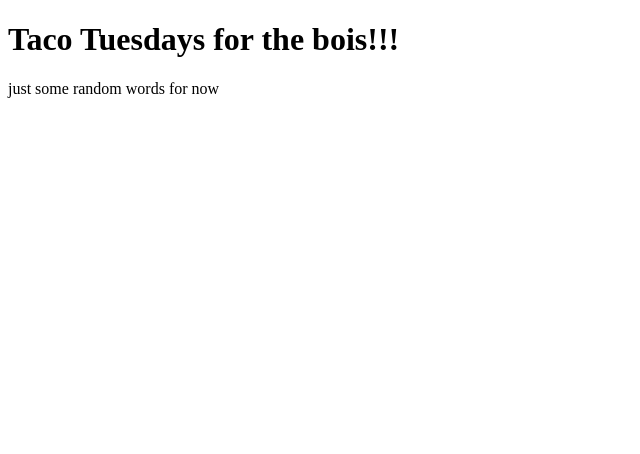
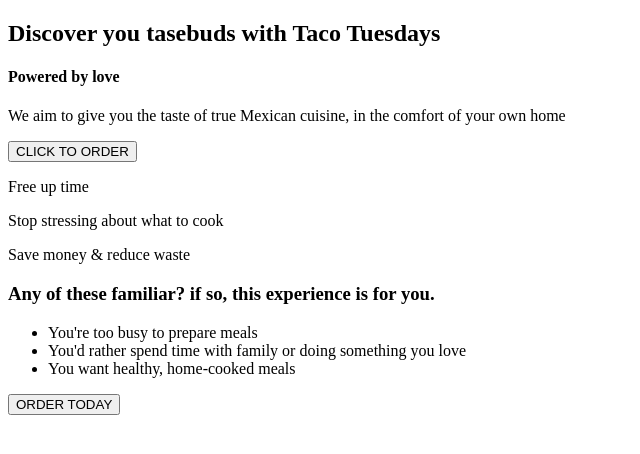
Before and after one commit to Pivoteer/TacoTuesdays, a plain HTML site: page index.html in a window 1280 px wide. Shown: the whole page, without its empty margins (0-640 px from the left). Drawn offline with Linux system fonts and the light colour scheme.

Commit message:
Add content to index.html

```diff
--- a/index.html
+++ b/index.html
@@ -9,7 +9,22 @@
     <title>Taco Tuesdays</title>
 </head>
 <body>
-    <h1>Taco Tuesdays for the bois!!!</h1>
-    <p>just some random words for now</p>
+    <h2>Discover you tasebuds with Taco Tuesdays</h2>
+    <h4>Powered by love</h4>
+    <p>We aim to give you the taste of true Mexican cuisine, in the comfort of your own home</p>
+    <button>CLICK TO ORDER</button>
+    <div>
+        <P>Free up time</P>
+        <p> Stop stressing about what to cook</p>
+        <p>Save money & reduce waste</p>
+    </div>
+
+    <h3>Any of these familiar? if so, this experience is for you.</h3>
+    <ul>
+        <li>You're too busy to prepare meals</li>
+        <li>You'd rather spend time with family or doing something you love</li>
+        <li>You want healthy, home-cooked meals</li>
+    </ul>
+    <button>ORDER TODAY</button>
 </body>
 </html>
```
